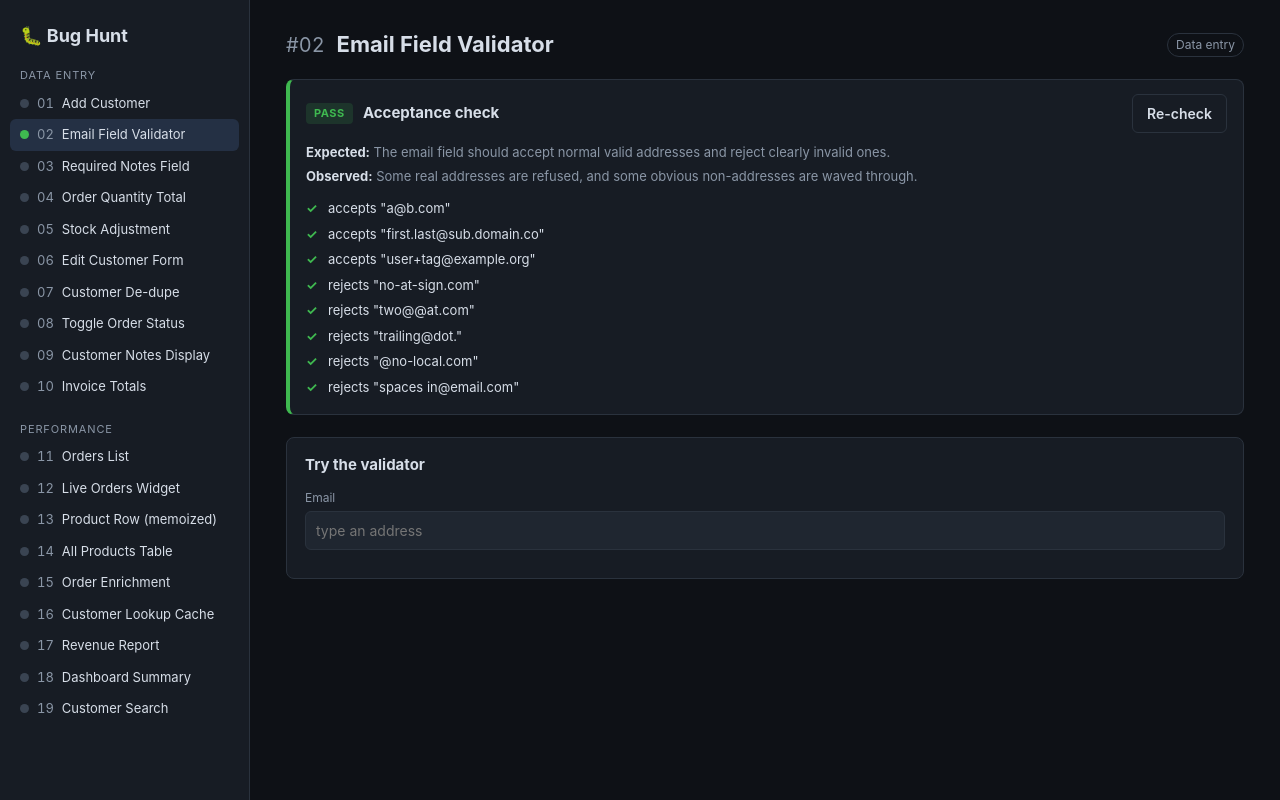
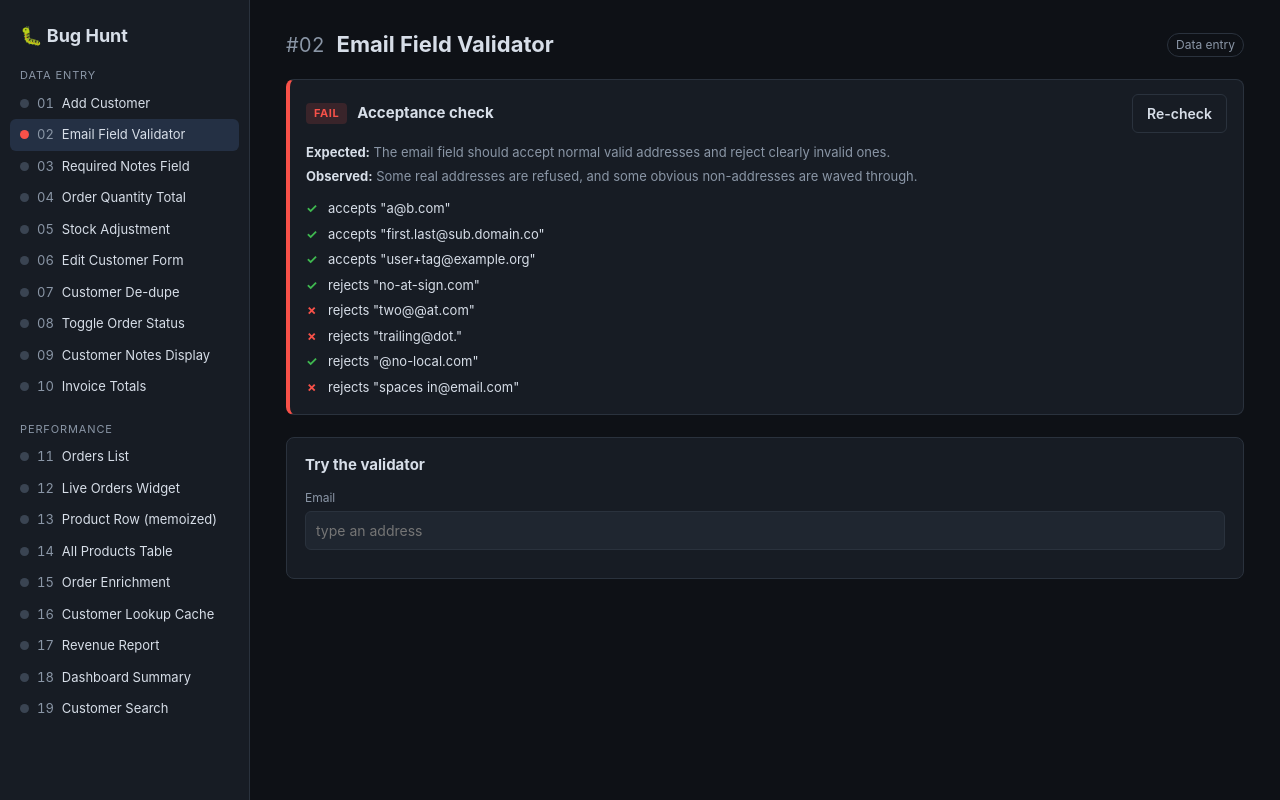
Before and after one commit to SethMcN/bug-hunt, a React (Vite) app: page /c02 in a window 1280 px wide. Built offline with nearby package versions, Linux system fonts and the light colour scheme.

Commit message:
challenge 02: Email Field Validator

```diff
--- a/src/pages/C02EmailValidator.tsx
+++ b/src/pages/C02EmailValidator.tsx
@@ -8,7 +8,7 @@ const ch = challengeById("c02")!;
 // The feature under test: decide whether an email address is valid.
 export function isValidEmail(input: string): boolean {
   const value = input.trim();
-  return /^[^\s@]+@[^\s@]+\.[^\s@]+$/.test(value);
+  return /^.+@.+$/.test(value);
 }
 
 function runChecks(): CheckRow[] {
```
